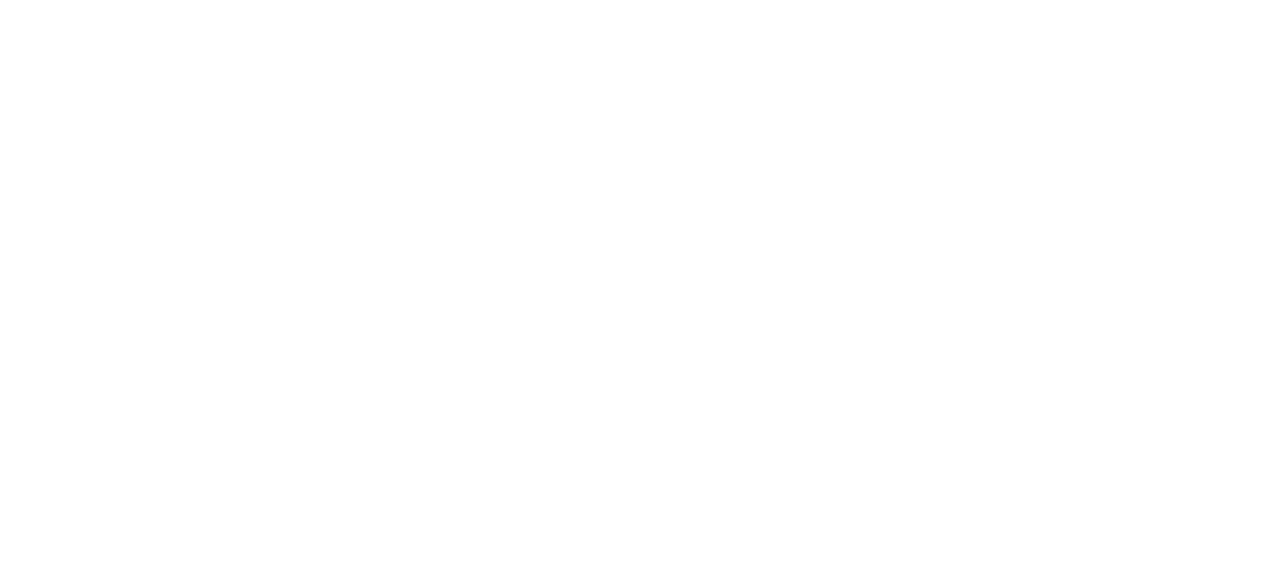
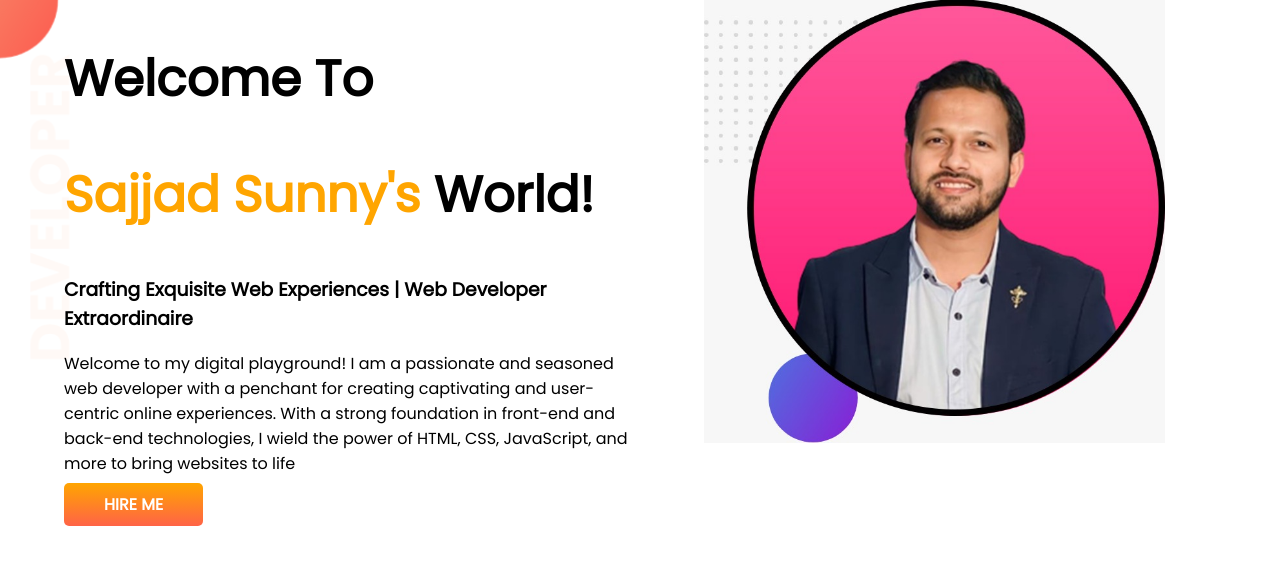
Before and after one commit to sajjad-sunny/Developer-Portfolio, a plain HTML site: page index.html in a window 1280 px wide. Drawn offline with Linux system fonts and the light colour scheme.

Commit message:
top banner added

```diff
--- a/index.html
+++ b/index.html
@@ -4,9 +4,24 @@
     <meta charset="UTF-8">
     <meta name="viewport" content="width=device-width, initial-scale=1.0">
     <title>Sajjad Portfolio</title>
+    <link rel="preconnect" href="https://fonts.googleapis.com">
+    <link rel="preconnect" href="https://fonts.gstatic.com" crossorigin>
+    <link href="https://fonts.googleapis.com/css2?family=Poppins&display=swap" rel="stylesheet">
     <link rel="stylesheet" href="style.css">
+
 </head>
+
 <body>
 
+    <section class="top-banner">
+        <div class="half-width"><h1>Welcome To</h1>
+        <h1><span class="orange-color">Sajjad Sunny's</span> World!</h1>
+        <h3>Crafting Exquisite Web Experiences | Web Developer Extraordinaire</h3>
+        <p>Welcome to my digital playground! I am a passionate and seasoned web developer with a penchant for creating captivating and user-centric online experiences. With a strong foundation in front-end and back-end technologies, I wield the power of HTML, CSS, JavaScript, and more to bring websites to life</p>
+        <a class="link-button" target="_blank"href="https://www.linkedin.com/in/mohammad-sajjad-hosain-1a746227a">HIRE ME</a>
+    </div>
+    <div class="half-width"><img src="images/mypic1.jpeg" alt="mypic1">
+    </div>
+</section>
 </body>
 </html>
--- a/style.css
+++ b/style.css
@@ -0,0 +1,34 @@
+body{
+    font-family: 'Poppins', sans-serif;
+    margin: 0;
+}
+h1{
+    font-size: 50px;
+}
+ .orange-color{
+    color: orange;
+ }
+ section{
+    display: flex;
+ }
+ .half-width{
+    width: 50%;
+    padding-left: 5%;
+ }
+ .half-width img{
+    width: 80%;
+ }
+ .link-button{
+    text-decoration: none;
+    background-image: linear-gradient(orange, tomato);
+    padding: 10px 40px;
+    color: white;
+    font-weight: 700;
+    border-radius: 5px;
+
+ }
+ .top-banner{
+    background-image: url(images/top-banner.png);
+    background-repeat: no-repeat;
+
+ }
```
Also changed, not shown: images/dream-bg.png (added), images/exp-bg.png (added), images/jhankar.png (added), images/jhankar2.png (added), images/my-bg.png (added), images/my-bg2.png (added), images/mypic1.jpeg (added), images/top-banner.png (added), 7 other files.
